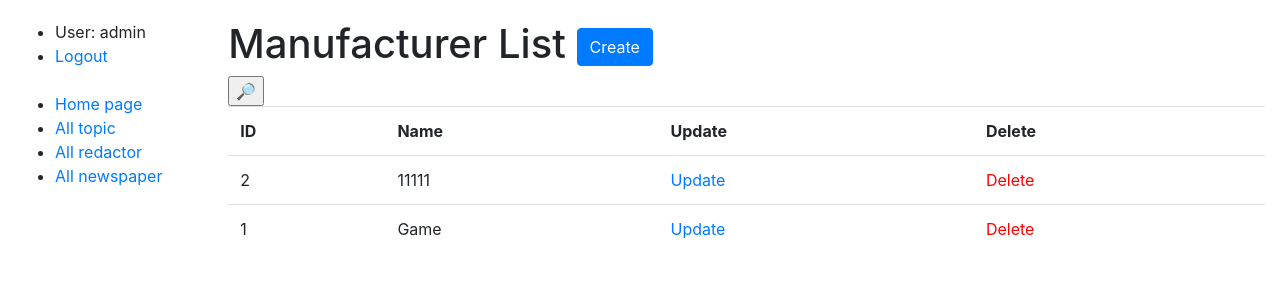
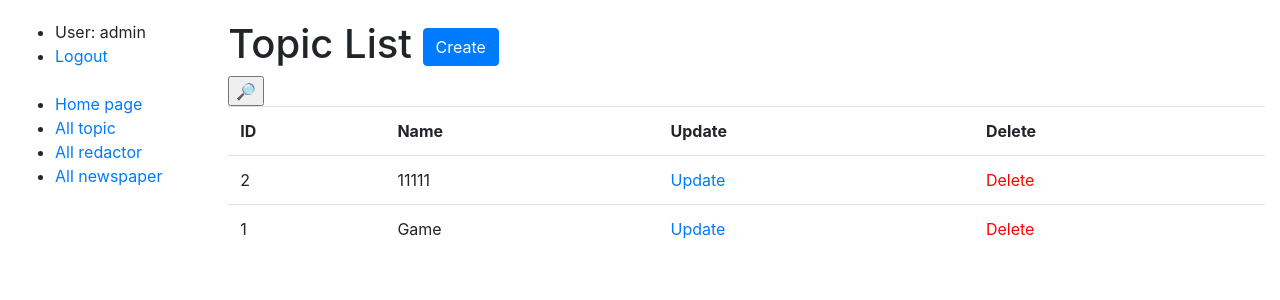
Before and after one commit to Phoenix-Erazer/newspaper_agency, a Django app: page /topics/ in a window 1280 px wide. Shown: the top 300 px of the page. Run offline with Django 4.2, Linux system fonts and the light colour scheme; a user stored in the database is signed in; data comes from the database, SQL or seed files in the repository; some libraries are stand-ins or nearby versions.

Commit message:
fix topic_list.html

```diff
--- a/templates/newspaper/topic_list.html
+++ b/templates/newspaper/topic_list.html
@@ -3,15 +3,14 @@
 
 {% block content %}
   <h1>
-    Manufacturer List
+    Topic List
     <a href="{% url 'newspaper:topic-create' %}" class="btn btn-primary link-to-page">
       Create
     </a>
   </h1>
 
   <form action="" method="get" class="form-inline">
-{#    {{ search_form|crispy }}#}
-    {{ search_form.as_p }}
+    {{ search_form|crispy }}
     <input type="submit" value="🔎">
   </form>
 
```
